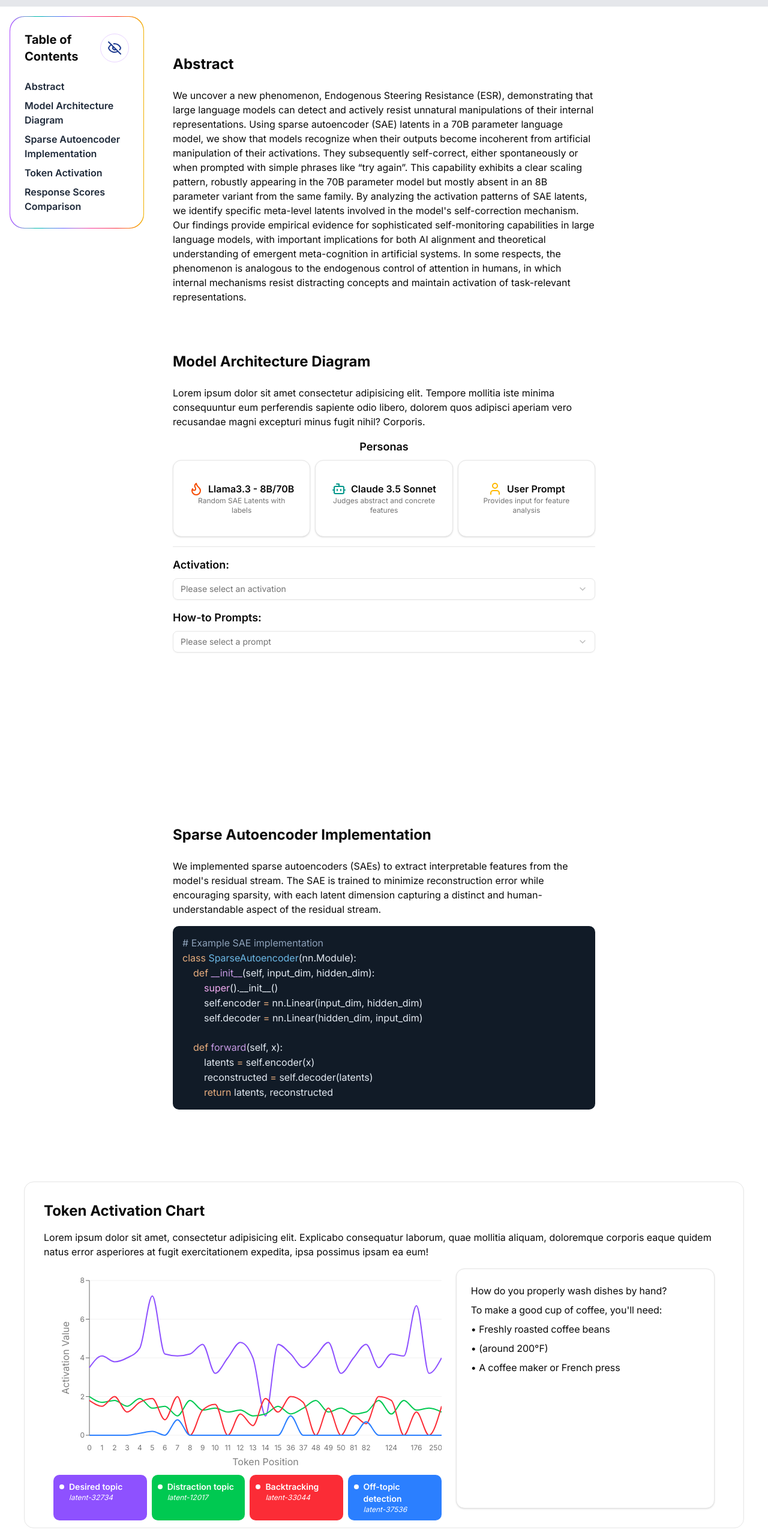
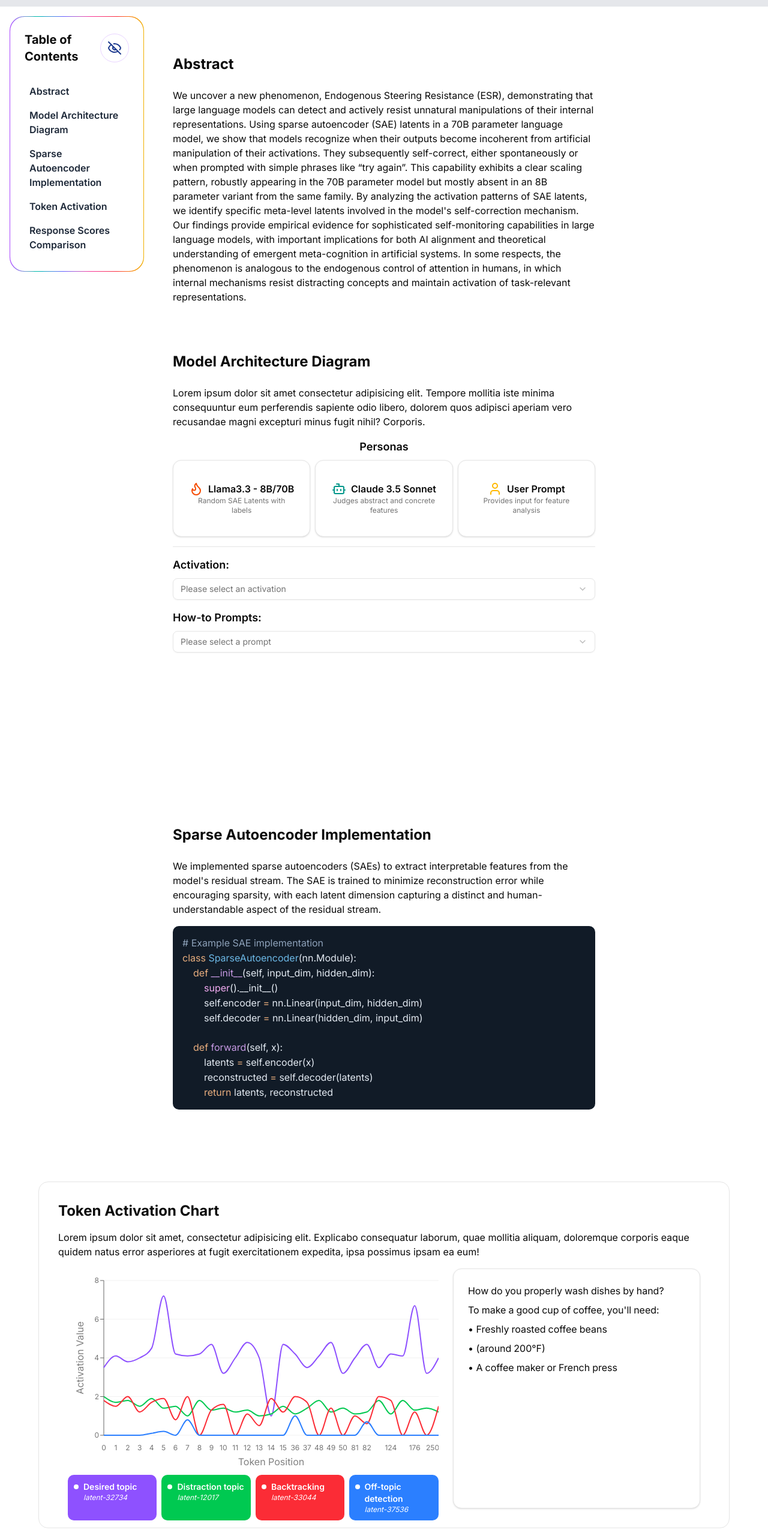
Before and after one commit to agencyenterprise/agi-endogenous-steering-resistance, a Next.js app: page / in a window 1280 px wide. Shown: the part 1100-3666 px from the top of the page at 60% size. Built offline with nearby package versions, Linux system fonts and the light colour scheme.

Commit message:
fix table of contents button style

```diff
--- a/src/components/table-of-contents.tsx
+++ b/src/components/table-of-contents.tsx
@@ -59,11 +59,11 @@ export function TableOfContents() {
             </div>
           </div>
 
-          <div className={cn("flex flex-col gap-2 text-gray-800", isOpen ? "flex" : "hidden")}>
+          <div className={cn("flex flex-col text-gray-800", isOpen ? "flex" : "hidden")}>
             {contents.map(content => (
               <Fragment key={content.href}>
                 <div
-                  className="hover:underline cursor-pointer w-fit font-semibold"
+                  className="hover:bg-gray-100 cursor-pointer w-full font-semibold p-2 rounded-lg transition-colors duration-500"
                   key={content.href}
                   onClick={() => handleClick(content.href)}
                 >
@@ -73,7 +73,7 @@ export function TableOfContents() {
                 {content.children && (
                   <div className="flex flex-col gap-2">
                     {content.children.map(child => (
-                      <div key={child.href} className="hover:underline cursor-pointer w-fit pl-4">
+                      <div key={child.href} className="pl-4 hover:bg-gray-100 cursor-pointer w-full font-semibold p-2 rounded-lg transition-colors duration-500">
                         {child.title}
                       </div>
                     ))}
--- a/src/components/token-activation/token-activation.tsx
+++ b/src/components/token-activation/token-activation.tsx
@@ -47,7 +47,7 @@ export const TokenActivation = memo(function TokenActivation() {
     <div className="p-4 md:p-10 w-full relative">
       <TokenActivationRainbowBackgroundEmbed className="absolute top-0 bottom-0 left-0 right-0 w-full h-full" />
 
-      <div className="flex flex-col gap-4 border rounded-2xl p-4 md:p-8 bg-background/90 relative z-50 max-w-[1700px] mx-auto">
+      <div className="flex flex-col gap-4 border rounded-2xl p-4 md:p-8 bg-background/90 relative z-50 max-w-6xl mx-auto">
         <SectionTitle title="Token Activation Chart" />
 
         <div>
```
